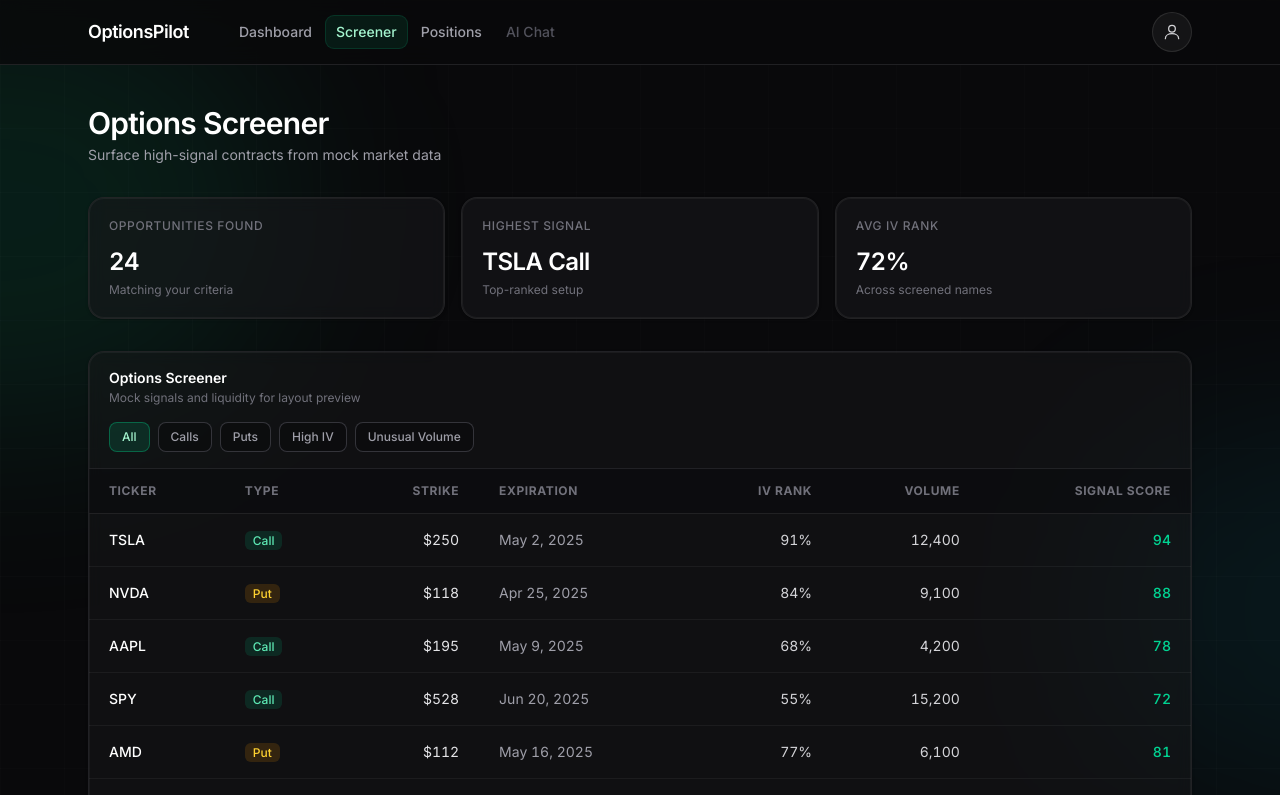
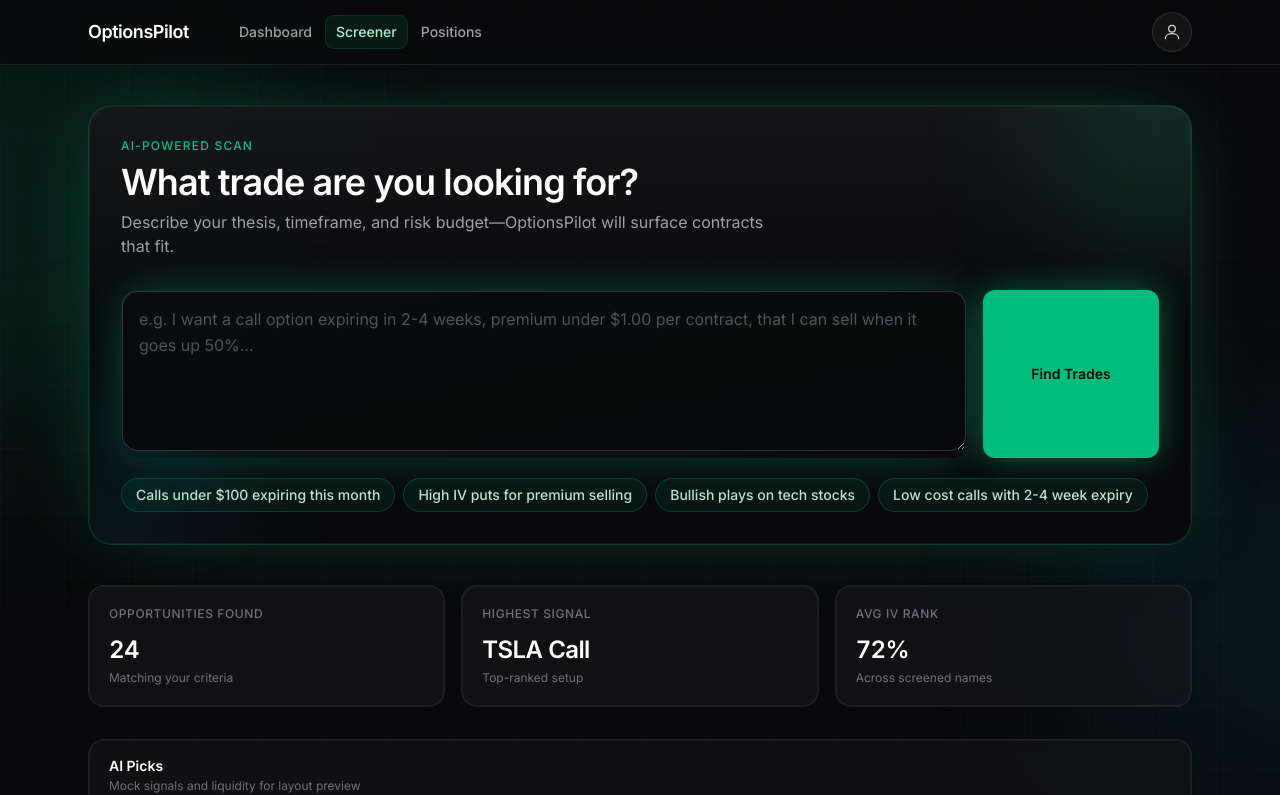
Before and after one commit to IsaacBolen/optionspilot, a Next.js app: page /screener in a window 1280 px wide. Shown: the top 795 px of the page. Built offline with nearby package versions, Linux system fonts and the light colour scheme.

Commit message:
add AI prompt bar to screener page

```diff
--- a/app/components/app-chrome.tsx
+++ b/app/components/app-chrome.tsx
@@ -72,12 +72,6 @@
             >
               Positions
             </Link>
-            <span
-              className="cursor-not-allowed select-none rounded-lg px-2.5 py-1.5 text-sm font-medium text-zinc-600"
-              title="Coming soon"
-            >
-              AI Chat
-            </span>
           </div>
         </div>
         <button
--- a/app/screener/screener-client.tsx
+++ b/app/screener/screener-client.tsx
@@ -1,118 +1,45 @@
 "use client";
 
-import { useMemo, useState } from "react";
+import {
+  useCallback,
+  useEffect,
+  useMemo,
+  useRef,
+  useState,
+} from "react";
 
 import { AppChrome } from "../components/app-chrome";
 
 type ScreenerFilter = "all" | "calls" | "puts" | "highIv" | "unusualVol";
 
-const MOCK_SCREENER_ROWS = [
-  {
-    ticker: "TSLA",
-    type: "Call" as const,
-    strike: 250,
-    expiration: "May 2, 2025",
-    ivRank: 91,
-    volume: 12400,
-    signalScore: 94,
-  },
-  {
-    ticker: "NVDA",
-    type: "Put" as const,
-    strike: 118,
-    expiration: "Apr 25, 2025",
-    ivRank: 84,
-    volume: 9100,
-    signalScore: 88,
-  },
-  {
-    ticker: "AAPL",
-    type: "Call" as const,
-    strike: 195,
-    expiration: "May 9, 2025",
-    ivRank: 68,
-    volume: 4200,
-    signalScore: 78,
-  },
-  {
-    ticker: "SPY",
-    type: "Call" as const,
-    strike: 528,
-    expiration: "Jun 20, 2025",
-    ivRank: 55,
-    volume: 15200,
-    signalScore: 72,
-  },
-  {
-    ticker: "AMD",
-    type: "Put" as const,
-    strike: 112,
-    expiration: "May 16, 2025",
-    ivRank: 77,
-    volume: 6100,
-    signalScore: 81,
-  },
-  {
-    ticker: "MSFT",
-    type: "Call" as const,
-    strike: 415,
-    expiration: "Jun 6, 2025",
-    ivRank: 49,
-    volume: 3800,
-    signalScore: 69,
-  },
-  {
-    ticker: "AAPL",
-    type: "Put" as const,
-    strike: 180,
-    expiration: "Apr 18, 2025",
-    ivRank: 62,
-    volume: 8900,
-    signalScore: 75,
-  },
+type ScreenerRow = {
+  ticker: string;
+  type: "Call" | "Put";
+  strike: number;
+  expiration: string;
+  ivRank: number;
+  volume: number;
+  signalScore: number;
+};
+
+type StatCard = {
+  label: string;
+  value: string;
+  hint: string;
+  valueClass?: string;
+};
+
+const PLACEHOLDER =
+  "e.g. I want a call option expiring in 2-4 weeks, premium under $1.00 per contract, that I can sell when it goes up 50%...";
+
+const EXAMPLE_PROMPTS = [
+  "Calls under $100 expiring this month",
+  "High IV puts for premium selling",
+  "Bullish plays on tech stocks",
+  "Low cost calls with 2-4 week expiry",
 ] as const;
 
-export function ScreenerClient() {
-  const [screenerFilter, setScreenerFilter] =
-    useState<ScreenerFilter>("all");
-
-  const filteredScreenerRows = useMemo(() => {
-    const HIGH_IV_MIN = 75;
-    const UNUSUAL_VOL_MIN = 8000;
-
-    return MOCK_SCREENER_ROWS.filter((row) => {
-      if (screenerFilter === "calls") return row.type === "Call";
-      if (screenerFilter === "puts") return row.type === "Put";
-      if (screenerFilter === "highIv") return row.ivRank >= HIGH_IV_MIN;
-      if (screenerFilter === "unusualVol")
-        return row.volume >= UNUSUAL_VOL_MIN;
-      return true;
-    });
-  }, [screenerFilter]);
-
-  const screenerFilters: { id: ScreenerFilter; label: string }[] = [
-    { id: "all", label: "All" },
-    { id: "calls", label: "Calls" },
-    { id: "puts", label: "Puts" },
-    { id: "highIv", label: "High IV" },
-    { id: "unusualVol", label: "Unusual Volume" },
-  ];
-
-  return (
-    <AppChrome>
-      <main className="relative z-10 mx-auto max-w-6xl px-6 py-8 sm:py-10">
-        <div className="mb-8">
-          <h1 className="text-2xl font-semibold tracking-tight text-white sm:text-3xl">
-            Options Screener
-          </h1>
-          <p className="mt-1 text-sm text-zinc-400">
-            Surface high-signal contracts from mock market data
-          </p>
-        </div>
-
-        <section className="mb-8 grid gap-4 sm:grid-cols-3">
-          {(
-            [
+const DEFAULT_STATS: StatCard[] = [
   {
     label: "Opportunities Found",
     value: "24",
@@ -129,8 +56,288 @@
     value: "72%",
     hint: "Across screened names",
   },
-            ] as const
-          ).map((card) => (
+];
+
+const DEFAULT_ROWS: ScreenerRow[] = [
+  {
+    ticker: "TSLA",
+    type: "Call",
+    strike: 250,
+    expiration: "May 2, 2025",
+    ivRank: 91,
+    volume: 12400,
+    signalScore: 94,
+  },
+  {
+    ticker: "NVDA",
+    type: "Put",
+    strike: 118,
+    expiration: "Apr 25, 2025",
+    ivRank: 84,
+    volume: 9100,
+    signalScore: 88,
+  },
+  {
+    ticker: "AAPL",
+    type: "Call",
+    strike: 195,
+    expiration: "May 9, 2025",
+    ivRank: 68,
+    volume: 4200,
+    signalScore: 78,
+  },
+  {
+    ticker: "SPY",
+    type: "Call",
+    strike: 528,
+    expiration: "Jun 20, 2025",
+    ivRank: 55,
+    volume: 15200,
+    signalScore: 72,
+  },
+  {
+    ticker: "AMD",
+    type: "Put",
+    strike: 112,
+    expiration: "May 16, 2025",
+    ivRank: 77,
+    volume: 6100,
+    signalScore: 81,
+  },
+  {
+    ticker: "MSFT",
+    type: "Call",
+    strike: 415,
+    expiration: "Jun 6, 2025",
+    ivRank: 49,
+    volume: 3800,
+    signalScore: 69,
+  },
+  {
+    ticker: "AAPL",
+    type: "Put",
+    strike: 180,
+    expiration: "Apr 18, 2025",
+    ivRank: 62,
+    volume: 8900,
+    signalScore: 75,
+  },
+];
+
+const REFINED_STATS: StatCard[] = [
+  {
+    label: "Opportunities Found",
+    value: "18",
+    hint: "AI-ranked for your prompt",
+  },
+  {
+    label: "Highest Signal",
+    value: "META Call",
+    hint: "Top-ranked setup",
+    valueClass: "text-emerald-400",
+  },
+  {
+    label: "Avg IV Rank",
+    value: "64%",
+    hint: "Across screened names",
+  },
+];
+
+const REFINED_ROWS: ScreenerRow[] = [
+  {
+    ticker: "META",
+    type: "Call",
+    strike: 485,
+    expiration: "May 23, 2025",
+    ivRank: 58,
+    volume: 9800,
+    signalScore: 91,
+  },
+  {
+    ticker: "GOOGL",
+    type: "Call",
+    strike: 165,
+    expiration: "May 16, 2025",
+    ivRank: 52,
+    volume: 7200,
+    signalScore: 86,
+  },
+  {
+    ticker: "QQQ",
+    type: "Put",
+    strike: 445,
+    expiration: "Jun 6, 2025",
+    ivRank: 71,
+    volume: 18400,
+    signalScore: 83,
+  },
+  {
+    ticker: "AMZN",
+    type: "Call",
+    strike: 182,
+    expiration: "May 9, 2025",
+    ivRank: 61,
+    volume: 5600,
+    signalScore: 80,
+  },
+  {
+    ticker: "IWM",
+    type: "Put",
+    strike: 198,
+    expiration: "May 30, 2025",
+    ivRank: 66,
+    volume: 4300,
+    signalScore: 76,
+  },
+  {
+    ticker: "SMCI",
+    type: "Call",
+    strike: 820,
+    expiration: "Jun 20, 2025",
+    ivRank: 88,
+    volume: 11200,
+    signalScore: 89,
+  },
+];
+
+const ANALYSIS_MS = 1500;
+
+export function ScreenerClient() {
+  const [prompt, setPrompt] = useState("");
+  const [screenerFilter, setScreenerFilter] =
+    useState<ScreenerFilter>("all");
+  const [refinedResultsActive, setRefinedResultsActive] = useState(false);
+  const [isAnalyzing, setIsAnalyzing] = useState(false);
+  const timeoutRef = useRef<ReturnType<typeof setTimeout> | null>(null);
+
+  useEffect(() => {
+    return () => {
+      if (timeoutRef.current) clearTimeout(timeoutRef.current);
+    };
+  }, []);
+
+  const stats = refinedResultsActive ? REFINED_STATS : DEFAULT_STATS;
+  const baseRows = refinedResultsActive ? REFINED_ROWS : DEFAULT_ROWS;
+
+  const filteredScreenerRows = useMemo(() => {
+    const HIGH_IV_MIN = 75;
+    const UNUSUAL_VOL_MIN = 8000;
+
+    return baseRows.filter((row) => {
+      if (screenerFilter === "calls") return row.type === "Call";
+      if (screenerFilter === "puts") return row.type === "Put";
+      if (screenerFilter === "highIv") return row.ivRank >= HIGH_IV_MIN;
+      if (screenerFilter === "unusualVol")
+        return row.volume >= UNUSUAL_VOL_MIN;
+      return true;
+    });
+  }, [baseRows, screenerFilter]);
+
+  const screenerFilters: { id: ScreenerFilter; label: string }[] = [
+    { id: "all", label: "All" },
+    { id: "calls", label: "Calls" },
+    { id: "puts", label: "Puts" },
+    { id: "highIv", label: "High IV" },
+    { id: "unusualVol", label: "Unusual Volume" },
+  ];
+
+  const runSearch = useCallback(() => {
+    if (timeoutRef.current) clearTimeout(timeoutRef.current);
+    setIsAnalyzing(true);
+    timeoutRef.current = setTimeout(() => {
+      setIsAnalyzing(false);
+      setRefinedResultsActive((prev) => !prev);
+      timeoutRef.current = null;
+    }, ANALYSIS_MS);
+  }, []);
+
+  const handleFindTrades = () => {
+    runSearch();
+  };
+
+  const handleExampleChip = (text: string) => {
+    setPrompt(text);
+    runSearch();
+  };
+
+  return (
+    <AppChrome>
+      <main className="relative z-10 mx-auto max-w-6xl px-6 py-8 sm:py-10">
+        <section className="relative mb-10 overflow-hidden rounded-3xl border border-emerald-500/25 bg-gradient-to-b from-zinc-900/90 via-zinc-950/95 to-zinc-950 p-6 shadow-[0_0_80px_-20px_rgba(16,185,129,0.35)] ring-1 ring-inset ring-white/[0.06] sm:p-8">
+          <div className="pointer-events-none absolute -right-20 -top-20 h-56 w-56 rounded-full bg-emerald-500/15 blur-3xl" />
+          <div className="pointer-events-none absolute -bottom-16 -left-16 h-48 w-48 rounded-full bg-cyan-500/10 blur-3xl" />
+
+          <div className="relative">
+            <p className="text-xs font-medium uppercase tracking-widest text-emerald-400/90">
+              AI-powered scan
+            </p>
+            <h1 className="mt-2 text-2xl font-semibold tracking-tight text-white sm:text-3xl md:text-4xl">
+              What trade are you looking for?
+            </h1>
+            <p className="mt-2 max-w-2xl text-sm text-zinc-400 sm:text-base">
+              Describe your thesis, timeframe, and risk budget—OptionsPilot
+              will surface contracts that fit.
+            </p>
+
+            <div className="mt-8 flex flex-col gap-4 lg:flex-row lg:items-stretch">
+              <div className="relative min-h-[140px] flex-1 rounded-2xl p-[1px] shadow-[0_0_48px_-8px_rgba(16,185,129,0.45)]">
+                <div className="pointer-events-none absolute inset-0 rounded-2xl bg-gradient-to-br from-emerald-400/25 via-emerald-500/10 to-transparent opacity-80" />
+                <textarea
+                  value={prompt}
+                  onChange={(e) => setPrompt(e.target.value)}
+                  placeholder={PLACEHOLDER}
+                  rows={5}
+                  className="relative z-10 min-h-[140px] w-full resize-y rounded-2xl border border-zinc-700/80 bg-zinc-950/90 px-4 py-3.5 text-sm leading-relaxed text-zinc-100 placeholder:text-zinc-600 focus:border-emerald-500/50 focus:outline-none focus:ring-2 focus:ring-emerald-500/25 sm:text-base"
+                  aria-label="Describe the trade you are looking for"
+                />
+              </div>
+
+              <div className="flex shrink-0 flex-col justify-end lg:w-44">
+                <button
+                  type="button"
+                  onClick={handleFindTrades}
+                  disabled={isAnalyzing}
+                  className="h-12 rounded-xl bg-emerald-500 px-5 text-sm font-semibold text-zinc-950 shadow-[0_0_32px_rgba(16,185,129,0.45)] transition hover:bg-emerald-400 hover:shadow-[0_0_40px_rgba(16,185,129,0.55)] focus:outline-none focus-visible:ring-2 focus-visible:ring-emerald-300/80 disabled:pointer-events-none disabled:opacity-60 lg:h-full lg:min-h-[140px] lg:py-4"
+                >
+                  {isAnalyzing ? "Scanning…" : "Find Trades"}
+                </button>
+              </div>
+            </div>
+
+            <div className="mt-5 flex flex-wrap gap-2">
+              {EXAMPLE_PROMPTS.map((chip) => (
+                <button
+                  key={chip}
+                  type="button"
+                  disabled={isAnalyzing}
+                  onClick={() => handleExampleChip(chip)}
+                  className="rounded-full border border-emerald-500/25 bg-emerald-500/[0.08] px-3.5 py-1.5 text-left text-xs font-medium text-emerald-100/90 transition hover:border-emerald-400/40 hover:bg-emerald-500/15 focus:outline-none focus-visible:ring-2 focus-visible:ring-emerald-500/40 disabled:opacity-50 sm:text-sm"
+                >
+                  {chip}
+                </button>
+              ))}
+            </div>
+          </div>
+        </section>
+
+        <div className="relative mb-8">
+          {isAnalyzing && (
+            <div
+              className="absolute inset-0 z-20 flex flex-col items-center justify-center gap-3 rounded-2xl border border-emerald-500/20 bg-zinc-950/85 px-6 py-16 backdrop-blur-sm"
+              role="status"
+              aria-live="polite"
+            >
+              <div className="h-9 w-9 animate-spin rounded-full border-2 border-emerald-500/30 border-t-emerald-400" />
+              <p className="text-sm font-medium text-emerald-200/95">
+                Analyzing market conditions...
+              </p>
+            </div>
+          )}
+
+          <section
+            className={`mb-8 grid gap-4 sm:grid-cols-3 ${isAnalyzing ? "pointer-events-none opacity-40" : ""}`}
+          >
+            {stats.map((card) => (
               <div
                 key={card.label}
                 className="rounded-2xl border border-zinc-800/80 bg-zinc-900/60 p-5 shadow-sm shadow-black/20 ring-1 ring-inset ring-white/5 backdrop-blur-sm"
@@ -140,7 +347,7 @@
                 </p>
                 <p
                   className={`mt-3 text-2xl font-semibold tabular-nums tracking-tight text-white ${
-                  "valueClass" in card ? card.valueClass : ""
+                    card.valueClass ?? ""
                   }`}
                 >
                   {card.value}
@@ -150,11 +357,11 @@
             ))}
           </section>
 
-        <section className="overflow-hidden rounded-2xl border border-zinc-800/80 bg-zinc-900/50 shadow-sm shadow-black/20 ring-1 ring-inset ring-white/5 backdrop-blur-sm">
+          <section
+            className={`overflow-hidden rounded-2xl border border-zinc-800/80 bg-zinc-900/50 shadow-sm shadow-black/20 ring-1 ring-inset ring-white/5 backdrop-blur-sm ${isAnalyzing ? "pointer-events-none opacity-40" : ""}`}
+          >
             <div className="border-b border-zinc-800/80 px-5 py-4">
-            <h2 className="text-sm font-semibold text-white">
-              Options Screener
-            </h2>
+              <h2 className="text-sm font-semibold text-white">AI Picks</h2>
               <p className="mt-0.5 text-xs text-zinc-500">
                 Mock signals and liquidity for layout preview
               </p>
@@ -163,7 +370,8 @@
                   <button
                     key={f.id}
                     type="button"
-                  className={`rounded-lg border px-3 py-1.5 text-xs font-medium transition focus:outline-none focus-visible:ring-2 focus-visible:ring-emerald-500/50 ${
+                    disabled={isAnalyzing}
+                    className={`rounded-lg border px-3 py-1.5 text-xs font-medium transition focus:outline-none focus-visible:ring-2 focus-visible:ring-emerald-500/50 disabled:opacity-50 ${
                       screenerFilter === f.id
                         ? "border-emerald-500/40 bg-emerald-500/15 text-emerald-200"
                         : "border-zinc-700/80 bg-zinc-950/40 text-zinc-400 hover:border-zinc-600 hover:text-zinc-200"
@@ -191,7 +399,7 @@
                 <tbody className="divide-y divide-white/5">
                   {filteredScreenerRows.map((row, i) => (
                     <tr
-                    key={`${row.ticker}-${row.strike}-${row.type}-${i}`}
+                      key={`${row.ticker}-${row.strike}-${row.type}-${i}-${refinedResultsActive ? "r" : "d"}`}
                       className="text-zinc-300 transition hover:bg-white/[0.02]"
                     >
                       <td className="px-5 py-4 font-medium text-white">
@@ -229,6 +437,7 @@
               </table>
             </div>
           </section>
+        </div>
       </main>
     </AppChrome>
   );
```
Lines whose indentation alone changed are shown as unchanged.
